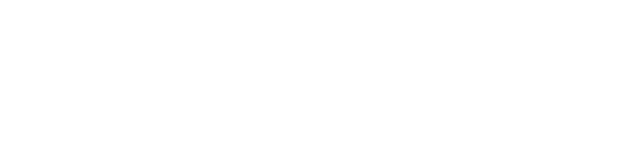
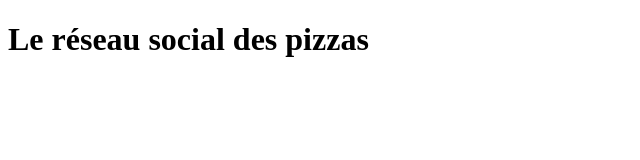
Before and after one commit to Alpasc/sharezza-social-, a plain HTML site: page index.html in a window 1280 px wide. Shown: the whole page, without its empty margins (0-640 px from the left). Drawn offline with Linux system fonts and the light colour scheme.

Commit message:
ajout d'un h1 et d'un titre dans le header

```diff
--- a/index.html
+++ b/index.html
@@ -2,9 +2,10 @@
 <html>
   <head>
     <meta charset="UTF-8">
-    <title>title</title>
+    <title>ShareZza Social</title>
   </head>
   <body>
+    <h1>Le réseau social des pizzas</h1>
 
   </body>
 </html>
```
